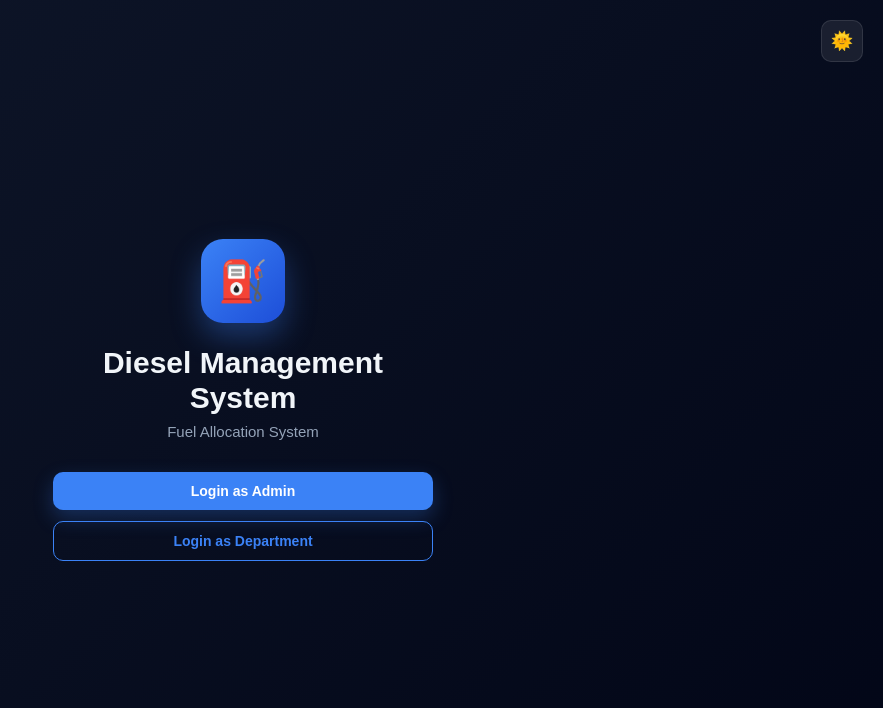
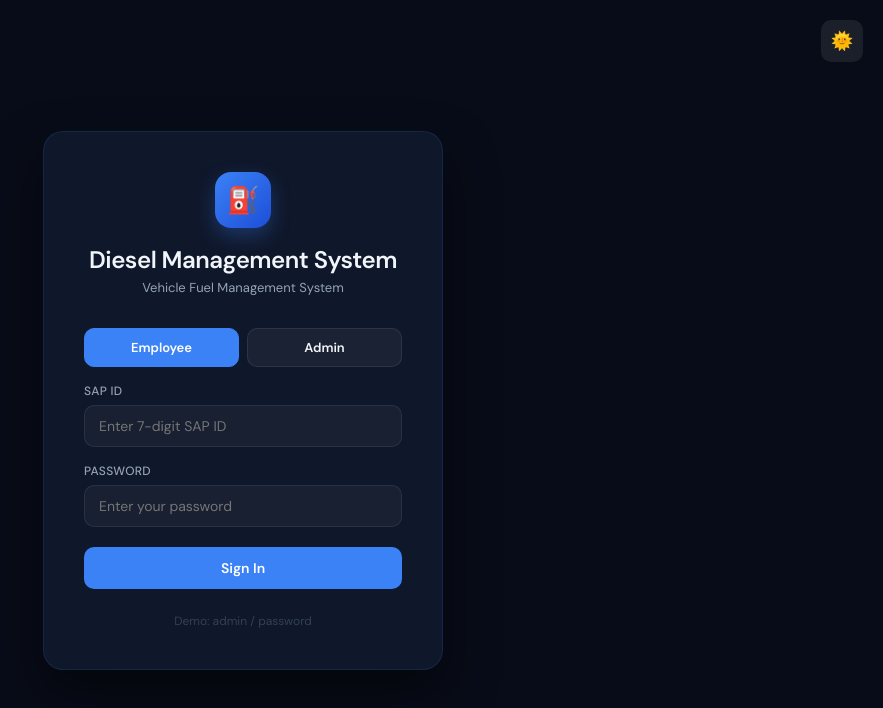
Before and after one commit to TameshwariSahu/diesel_management, a React (Vite) app in the folder frontend/: page / in a window 1280 px wide. Shown: the top 708 px of the page, without its empty margins (397-1280 px from the left). Built offline with nearby package versions, Linux system fonts and the light colour scheme; no server answers.

Commit message:
Use login as app entry page

```diff
--- a/frontend/src/App.jsx
+++ b/frontend/src/App.jsx
@@ -45,7 +45,6 @@ import DepartmentsPage from './pages/DepartmentsPage';
 import VehiclesPage from './pages/VehiclesPage';
 import SectionsPage from './pages/SectionsPage';
 import EmployeesPage from './pages/EmployeesPage';
-import LandingPage from './pages/LandingPage';
 import ProtectedRoute from './components/ProtectedRoute';
 import DeptDashboard from './pages/DeptDashboard';
 
@@ -54,7 +53,7 @@ function App() {
     <ThemeProvider>
       <Router>
         <Routes>
-          <Route path="/" element={<LandingPage />} />
+          <Route path="/" element={<Login />} />
           <Route path="/login" element={<Login />} />
 
           {/* Admin Routes */}
--- a/frontend/src/pages/Login.jsx
+++ b/frontend/src/pages/Login.jsx
@@ -211,7 +211,7 @@ const Login = () => {
         <form onSubmit={handleLogin} style={{ display: 'flex', flexDirection: 'column', gap: '1rem' }}>
           <div style={{ display: 'grid', gridTemplateColumns: '1fr 1fr', gap: 8 }}>
             {[
-              { value: 'employee', label: 'Department' },
+              { value: 'employee', label: 'Employee' },
               { value: 'admin', label: 'Admin' },
             ].map(option => (
               <button
```
